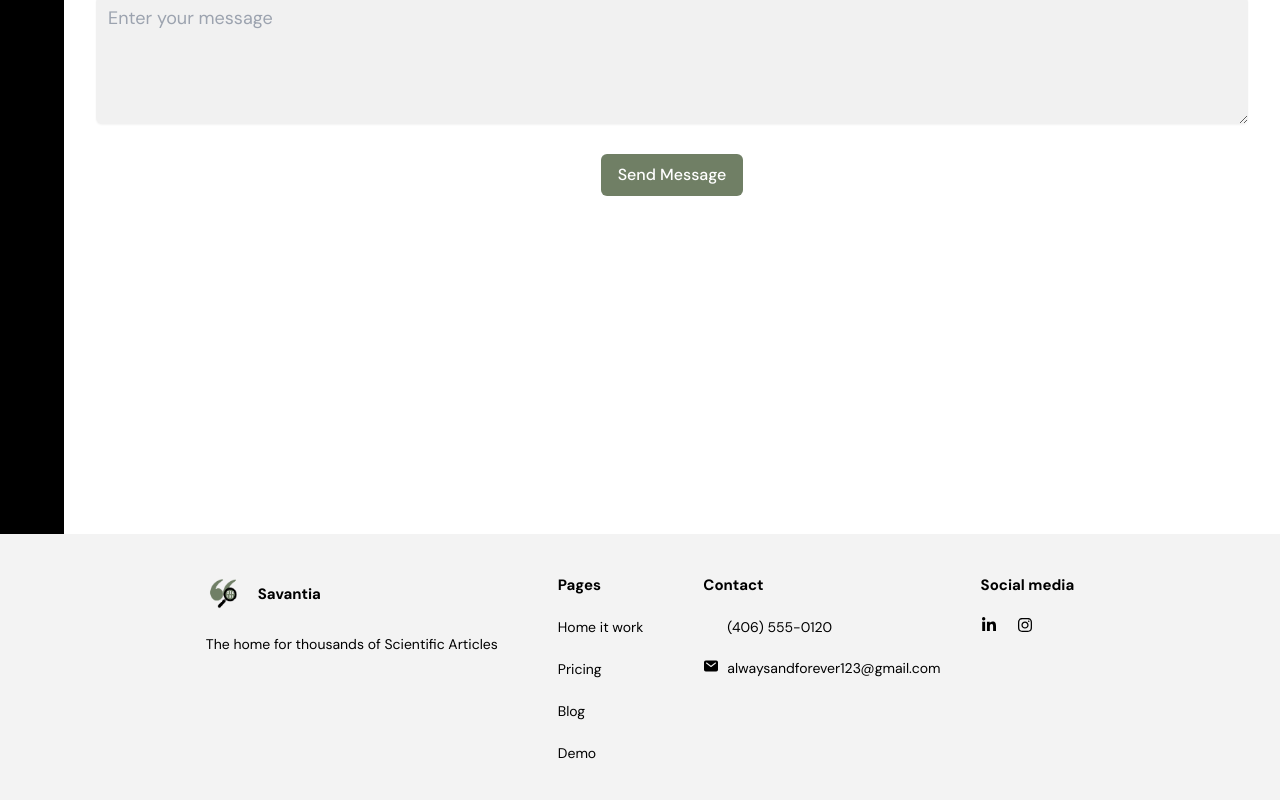
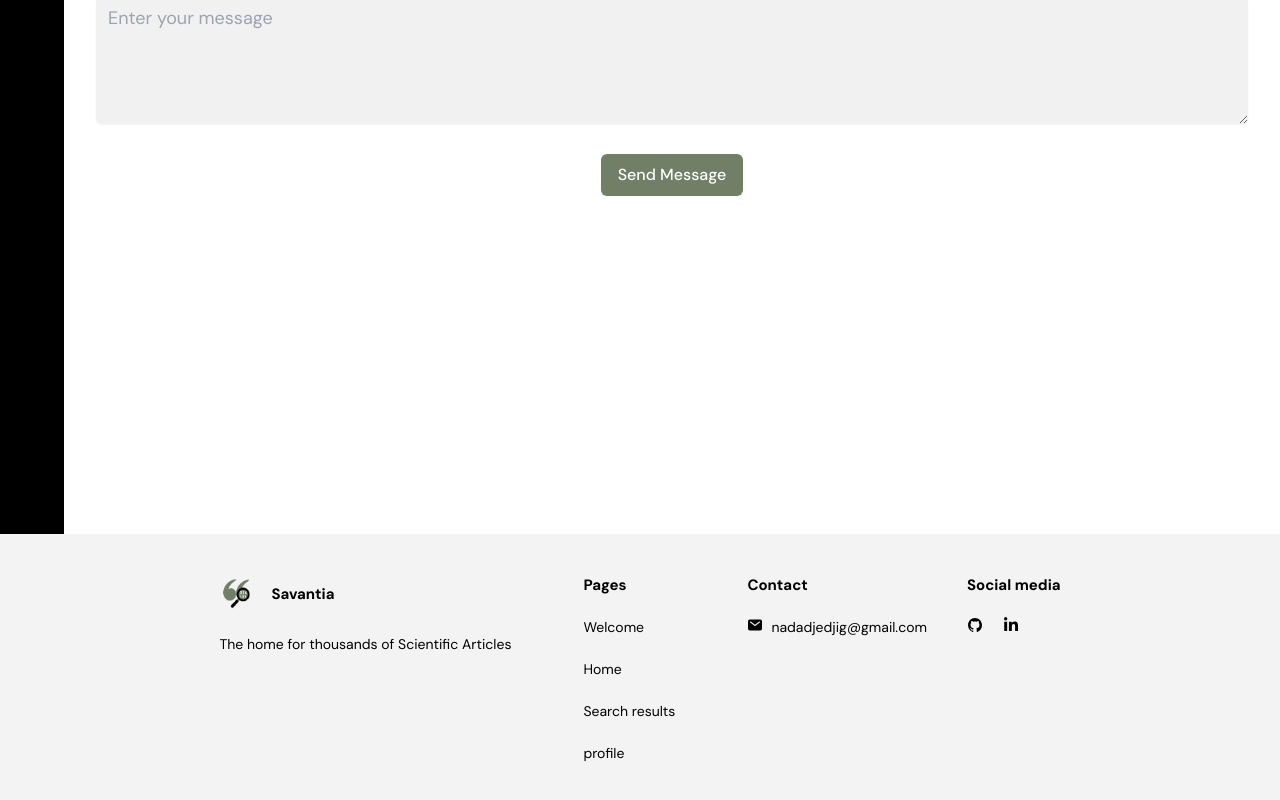
Before and after one commit to zcybrgd/articles-igl-engine-frontend, a React (Vite) app: page / in a window 1280 px wide. Shown: the part 1946-2746 px from the top of the page. Built offline with nearby package versions, Linux system fonts and the light colour scheme; some icons are missing.

Commit message:
updated footer + documentation

```diff
--- a/src/components/Shared/Footer/Footer.jsx
+++ b/src/components/Shared/Footer/Footer.jsx
@@ -1,23 +1,41 @@
 import React from 'react';
 import logo from "../../../assets/Logo/logo.png"
-import { FaPhone } from "react-icons/fa6";
 import { IoMail } from "react-icons/io5";
-import { FaInstagram, FaLinkedinIn } from "react-icons/fa";
+import { FaLinkedinIn } from "react-icons/fa";
+import { IoLogoGithub } from "react-icons/io";
 
+/**
+ * Functional component representing the footer of the application.
+ *
+ * @function
+ * @returns {JSX.Element}
+ */
 const Footer = () => {
 
+    /**
+     * Opens a new tab/window to the LinkedIn profile.
+     *
+     * @function
+     * @returns {void}
+     */
     function goLinkedIn() {
         const url = '';
         window.open(url, '_blank', 'noopener noreferrer');
     }
 
-    function goInstagram() {
-        const url = '';
+    /**
+     * Opens a new tab/window to the Github respository.
+     *
+     * @function
+     * @returns {void}
+     */
+    function goGithub() {
+        const url = 'https://github.com/zcybrgd/articles-igl-engine-frontend';
         window.open(url, '_blank', 'noopener noreferrer');
     }
 
     return (
-        <footer className="flex flex-col md:flex-row bg-[#F3F3F3] justify-center items-start p-5 space-x-5">
+        <footer className="flex flex-col md:flex-row bg-[#F3F3F3] justify-center items-start p-5 space-x-8">
             <div className='flex flex-col w-full md:w-auto space-y-5 justify-start items-center md:items-start p-5'>
                 <div className='flex flex-row justify-center items-center text-center'>
                     <img src={logo} alt="logo" className='w-[40px] h-[40px] mr-3' />
@@ -31,10 +49,10 @@ const Footer = () => {
                 <div className='flex flex-col w-1/2 md:w-auto space-y-5 justify-start items-start text-start p-5'>
                     <p className='text-black text-[15px] font-dmsansbold'>Pages</p>
                     <p className='text-black text-[14px] font-dmsans'>
-                        Home it work <br /><br />
-                        Pricing <br /><br />
-                        Blog <br /><br />
-                        Demo
+                        Welcome <br /><br />
+                        Home <br /><br />
+                        Search results <br /><br />
+                        profile
                     </p>
                 </div>
 
@@ -43,20 +61,16 @@ const Footer = () => {
                 <div className='flex flex-col w-1/2 md:w-auto space-y-5 justify-start items-start text-start p-5'>
                     <p className='text-black text-[15px] font-dmsansbold'>Contact</p>
                     <div className='flex flex-row'>
-                        <FaPhone className='text-black mr-2' />
-                        <p className='text-black text-[14px] font-dmsans'>(406) 555-0120</p>  {/*for now*/}
-                    </div>
-                    <div className='flex flex-row'>
                         <IoMail className='text-black mr-2' />
-                        <p className='text-black text-[14px] font-dmsans'>alwaysandforever123@gmail.com</p>  {/*for now*/}
+                        <p className='text-black text-[14px] font-dmsans'>nadadjedjig@gmail.com</p>
                     </div>
                 </div>
 
                 <div className='flex flex-col w-1/2 md:w-auto space-y-5 justify-start items-start text-start p-5'>
                     <p className='text-black text-[15px] font-dmsansbold'>Social media</p>
                     <div className='flex flex-row space-x-5'>
+                        <IoLogoGithub className='text-black cursor-pointer' onClick={goGithub} />
                         <FaLinkedinIn className='text-black cursor-pointer' onClick={goLinkedIn} />
-                        <FaInstagram className='text-black cursor-pointer' onClick={goInstagram} />
                     </div>
                 </div>
             </div>
```
